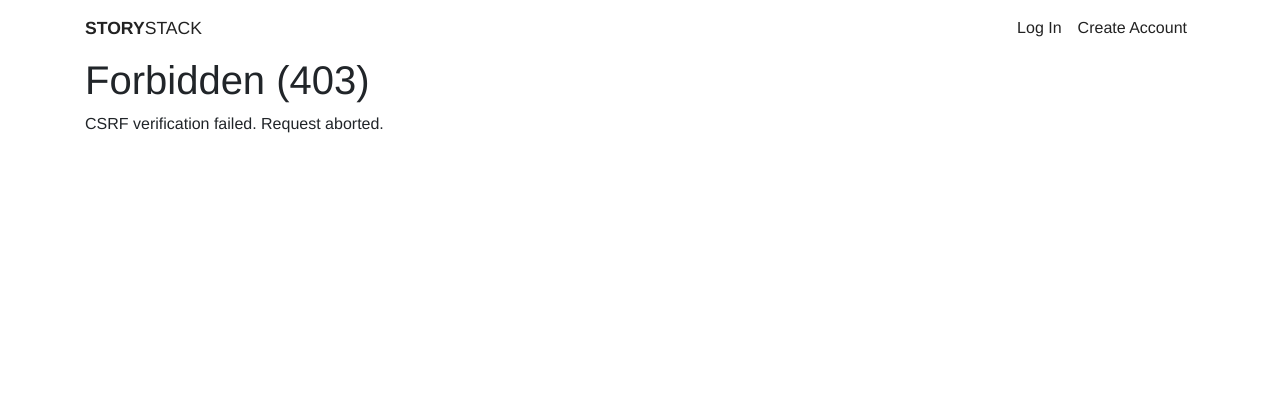
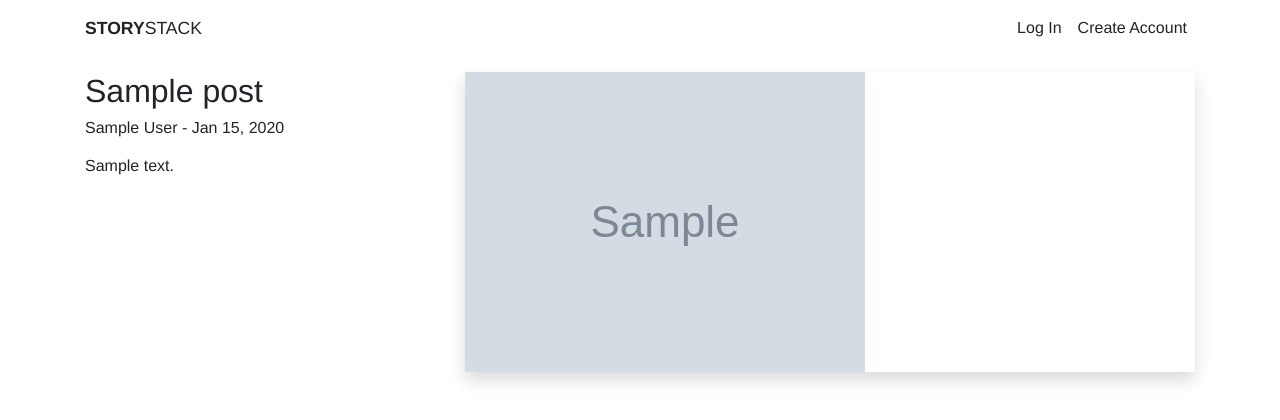
Before and after one commit to trexr/story-stack, a Django app: template apps/posts/templates/posts/post_detail.html in a window 1280 px wide. Shown: the top 420 px of the page. Run offline with Django 3.2, Linux system fonts and the light colour scheme; the template is opened without the code that fills it: most values are stand-ins (such as "Sample title", 1, 10 or a date in 2020); grey boxes marked "Sample" are stand-in pictures; some libraries are stand-ins or nearby versions.

Commit message:
Fixes view detail page for those not logged in

```diff
--- a/apps/posts/templates/posts/post_detail.html
+++ b/apps/posts/templates/posts/post_detail.html
@@ -6,6 +6,7 @@
 {% block breadcrumbs %}
 <div class="my-4">
   <div class="breadcrumbs">
+
     <a href="{% url 'posts:user_list' post.author.id%}">Storyboard</a>
     {% block crumbs %}
     {% if post.title %} &rsaquo; {{ post.title }}{% endif %}
@@ -13,20 +14,22 @@
   </div>
   {% endblock %}
 
+  {% endif %}
   <div class="row align-items-top align-content-stretch">
     <div class="col-sm-12 col-md-4 my-3">
       <div class="post__story d-flex flex-column justify-content-between  h-100">
         <div>
           <h2>{{ post.title}}</h2>
 
-          <h6>{{ post.author }} - {{ post.date|date:"M d, Y" }} <a
-              href={% url "posts:edit_post"  post.author.id post.slug %}>edit</a></h6>
+          <h6>{{ post.author }} - {{ post.date|date:"M d, Y" }} {% if user.id == post.author_id %}<a
+              href={% url "posts:edit_post"  post.author.id post.slug %}>edit</a> {% endif %}</h6>
 
 
           <p>
             {{ post.body|escape|linebreaks }}
           </p>
         </div>
+        {% if user.id == post.author_id %}
         <div class="mt-3">
           <h6>Share this story:</h6>
           {% load bootstrap4 %}
@@ -39,6 +42,7 @@
             {% endbuttons %}
           </form>
         </div>
+        {% endif %}
       </div>
 
     </div>
@@ -52,14 +56,9 @@
     </div>
   </div>
 
-  {% else%}
-
-  <h1>Forbidden (403)</h1>
-
-  <p>CSRF verification failed. Request aborted.</p>
 
 
-  {% endif %}
+
 </div>
 
 {% endblock %}
```
